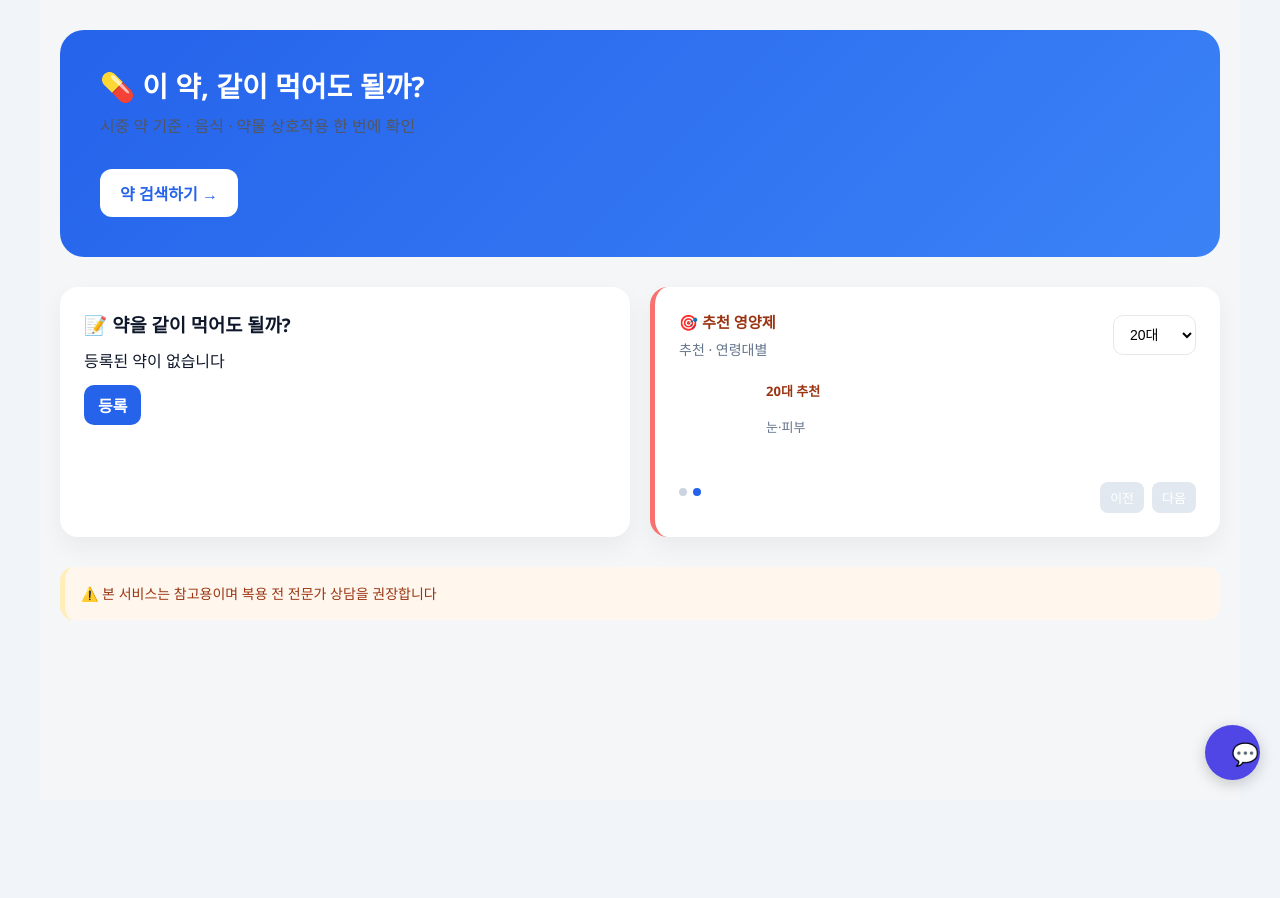
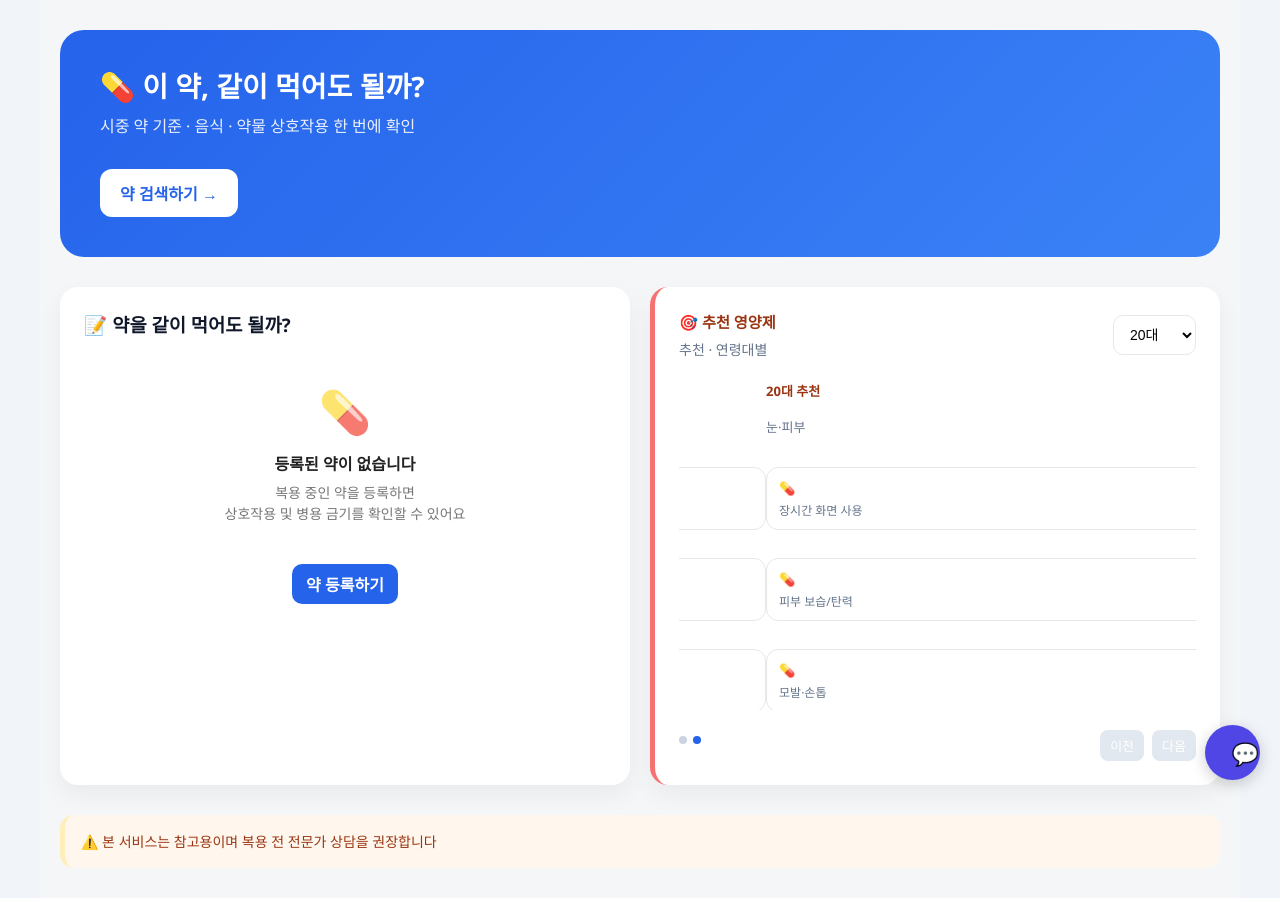
Before and after one commit to kimseokjun11/MEDI, a React app in the folder frontend/: page /home in a window 1280 px wide. Before the commit the page ends 800 px from the top, so only its background shows below. Built offline with nearby package versions, Linux system fonts and the light colour scheme; the HTML template or start-up script is replaced by a standard one.

Commit message:
최종 코드

```diff
--- a/frontend/src/pages/Home.tsx
+++ b/frontend/src/pages/Home.tsx
@@ -134,7 +134,7 @@ function Home() {
   const [search, setSearch] = useState("");
   const [selectedFromList, setSelectedFromList] = useState(false);
 
-  /* ✅ (5) 추천 영양제 상태: 연령대 선택 + 슬라이드 */
+  /* 추천 영양제 상태: 연령대 선택 + 슬라이드 */
   const [ageKey, setAgeKey] = useState<AgeKey>("20대");
   const [slideIndex, setSlideIndex] = useState(0);
 
@@ -178,7 +178,7 @@ function Home() {
     }
   }, [isModalOpen, editingMed, myMedicines]);
 
-  // 🔍 DUR 자동완성: 모달에서 약 이름을 입력할 때 서버에서 검색
+  //  DUR 자동완성: 모달에서 약 이름을 입력할 때 서버에서 검색
   useEffect(() => {
     // 모달이 열려있을 때만 검색
     if (!isModalOpen) return;
@@ -211,7 +211,7 @@ function Home() {
     return () => clearTimeout(timer);
   }, [search, selectedFromList, isModalOpen]);
 
-  // ✅ 등록된 약(2개 이상)일 때 병용금기(DUR) 체크
+  // 등록된 약(2개 이상)일 때 병용금기(DUR) 체크
   useEffect(() => {
     const valid = myMedicines
       .filter((m) => m?.drugCode)
@@ -274,7 +274,7 @@ function Home() {
     setEditingMed(null);
   };
 
-  // ✅ 영양제 클릭 시: 네이버 쇼핑 링크(그냥 링크만, API 아님)
+  // 영양제 클릭 시: 네이버 쇼핑 링크(그냥 링크만, API 아님)
   const openShopping = (q: string) => {
     window.open(
       `https://search.shopping.naver.com/search/all?query=${encodeURIComponent(q)}`,
@@ -288,7 +288,7 @@ function Home() {
       {/* 히어로 */}
       <section className="hero">
         <h1>💊 이 약, 같이 먹어도 될까?</h1>
-        <p>시중 약 기준 · 음식 · 약물 상호작용 한 번에 확인</p>
+        <p style={{ color: 'white' }}>시중 약 기준 · 음식 · 약물 상호작용 한 번에 확인</p>
         <button className="btn" onClick={() => navigate("/medicine")}>
           약 검색하기 →
         </button>
@@ -301,7 +301,16 @@ function Home() {
           <h3>📝 약을 같이 먹어도 될까?</h3>
 
           {myMedicines.length === 0 ? (
-            <p>등록된 약이 없습니다</p>
+            <div className="empty-state">
+              <div className="empty-icon">💊</div>
+              <p className="empty-title">등록된 약이 없습니다</p>
+              <p className="empty-desc">
+                복용 중인 약을 등록하면<br />
+                상호작용 및 병용 금기를 확인할 수 있어요
+              </p>
+
+
+            </div>
           ) : (
             <>
               <ul>
@@ -343,14 +352,14 @@ function Home() {
                 ))}
               </ul>
 
-              {/* ⏳ DUR 로딩 중 */}
+              {/* DUR 로딩 중 */}
               {durLoading && (
                 <div className="interactions loading">
                   ⏳ 상호작용 정보를 검색 중입니다...
                 </div>
               )}
 
-              {/* ⚠ 상호작용 있음 */}
+              {/* 상호작용 있음 */}
               {!durLoading && interactions.length > 0 && (
                 <div className="interactions warning">
                   <h4>⚠️ 상호작용 주의</h4>
@@ -364,7 +373,7 @@ function Home() {
                 </div>
               )}
 
-              {/* ✅ 병용금기 없음 */}
+              {/* 병용금기 없음 */}
               {!durLoading &&
                 myMedicines.filter((m) => m?.drugCode).length >= 2 &&
                 interactions.length === 0 && (
@@ -379,18 +388,17 @@ function Home() {
           )}
 
           <button
-            className="btn"
+            className="btn primary empty-action"
             onClick={() => {
               setEditingMed(null);
               setIsModalOpen(true);
             }}
-            style={{ marginTop: "12px" }}
           >
-            등록
+            약 등록하기
           </button>
         </div>
 
-        {/* ✅ (5) 하드코딩 추천 영양제 카드 */}
+        {/* 추천 영양제 카드(하드코딩) */}
         <div className="card caution slider-card">
           <div style={{ display: "flex", justifyContent: "space-between", gap: "10px", alignItems: "center" }}>
             <div>
@@ -607,6 +615,7 @@ function Home() {
                 </p>
               )}
 
+              {/* 추가적인 api를 불러와야 아래 내용이 가능한데 시간 남으면 추가해보죠 */}
               {/* <label>
                 복용량
                 <input
--- a/frontend/src/styles/Home.css
+++ b/frontend/src/styles/Home.css
@@ -24,7 +24,7 @@
 
 /* 왼쪽 카드 제외한 나머지 카드 */
 .card-grid .card:nth-child(n+2) {
-  height: 250px;          /* 원하는 높이 */
+  height: 498px;          /* 원하는 높이 */
   display: flex;
   flex-direction: column;
 }
@@ -33,7 +33,7 @@
 .card-grid .card:nth-child(n+2) ul,
 .card-grid .card:nth-child(n+2) .slider-wrapper {
   flex: 1;
-  overflow-y: auto;
+  /* overflow-y: auto; */
 }
 
 /* ===== 카드 ===== */
@@ -260,3 +260,37 @@
 .interactions ul {
   list-style: none;
 }
+
+.empty-state {
+  display: flex;
+  flex-direction: column;
+  align-items: center;
+  justify-content: center;
+  padding: 30px 20px;
+  text-align: center;
+  color: #555;
+}
+
+.empty-icon {
+  font-size: 42px;
+  margin-bottom: 10px;
+  opacity: 0.7;
+}
+
+.empty-title {
+  font-size: 16px;
+  font-weight: 600;
+  margin-bottom: 6px;
+  color: #222;
+}
+
+.empty-desc {
+  font-size: 14px;
+  color: #777;
+  line-height: 1.5;
+}
+
+.empty-action {
+  display: block;
+  margin: 20px auto 0;
+}
```
